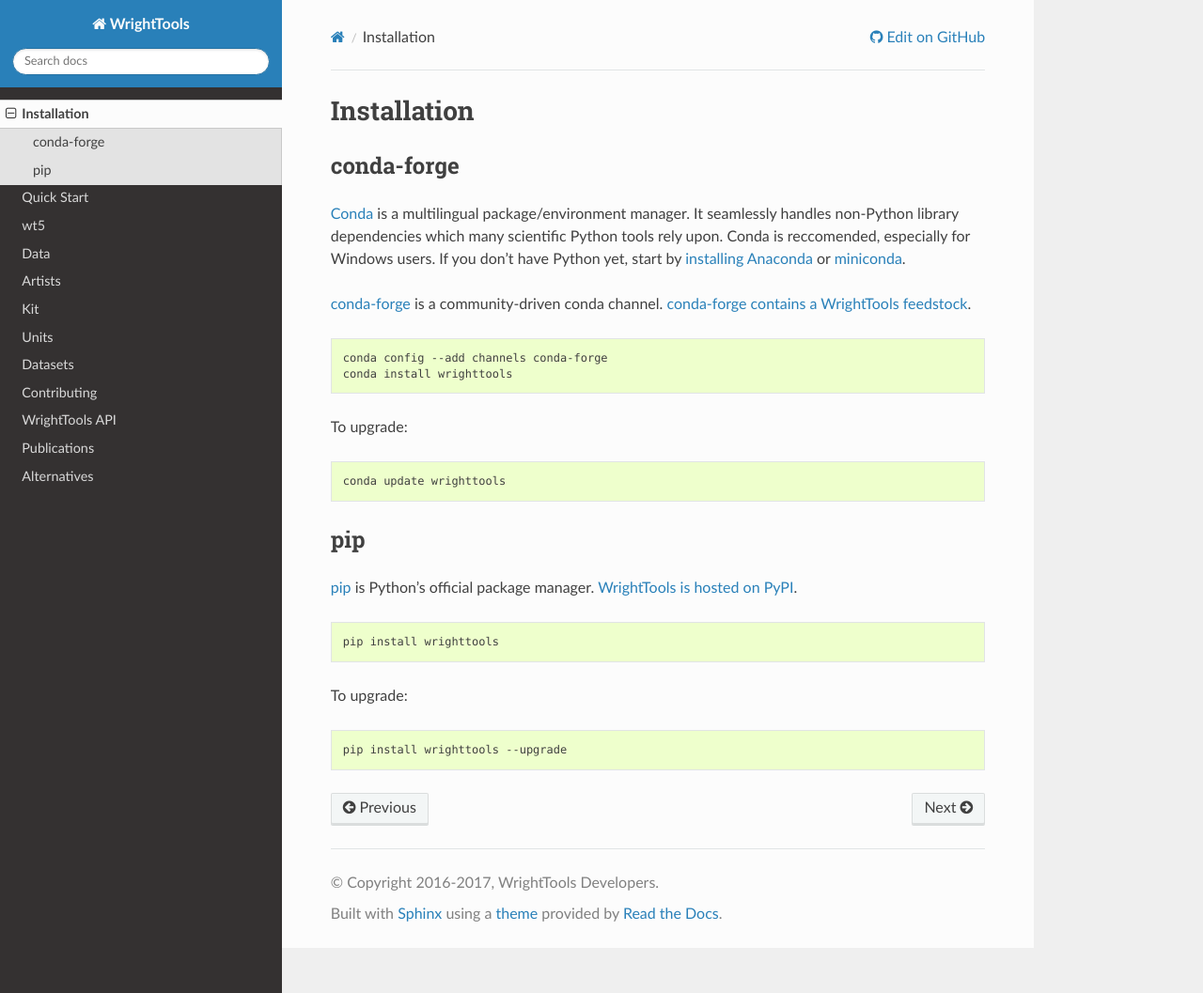
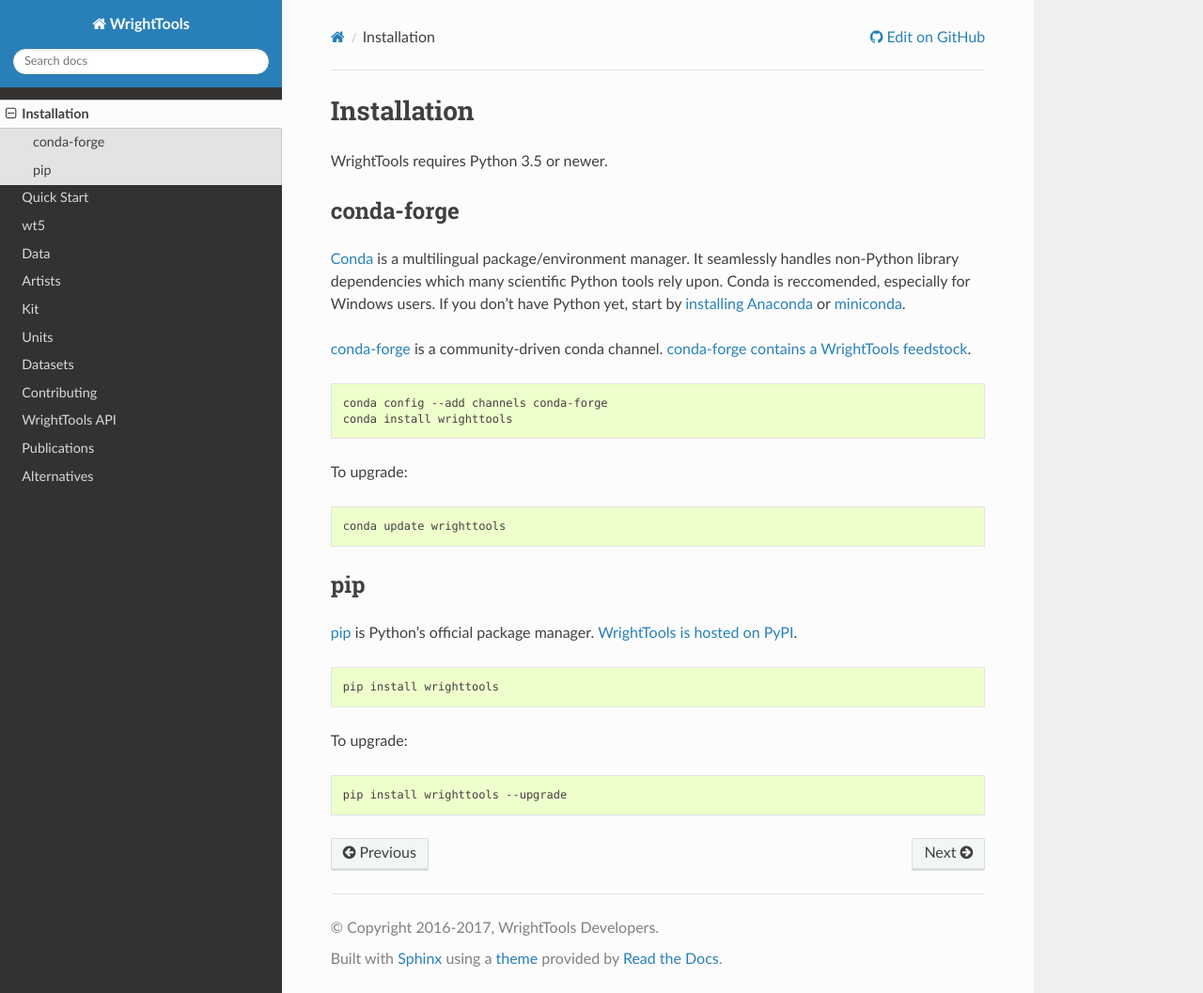
Before and after one commit to wright-group/WrightTools, a Sphinx documentation site: the page built from docs/install.rst, in a window 1280 px wide and 1057 px high. Shown: the whole window at 94% size. Built offline with Sphinx 7.4.7 and the Read the Docs theme 2.0.0, drawn with Linux system fonts in a browser that asks for light colours; pages that are not in the unit, such as notebooks, are missing from menus; the version number could not be read and is left out.

Commit message:
requires 3.5 or newer

```diff
--- a/docs/install.rst
+++ b/docs/install.rst
@@ -2,6 +2,8 @@
 
 Installation
 ============
+
+WrightTools requires Python 3.5 or newer.
 
 conda-forge
 -----------
```
